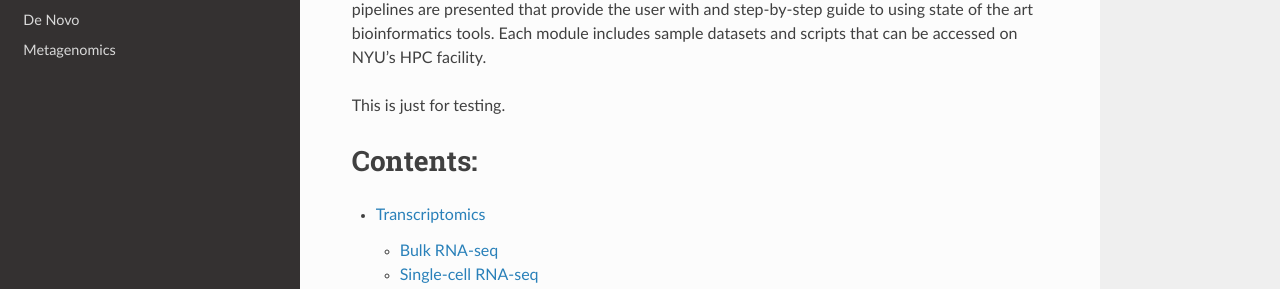
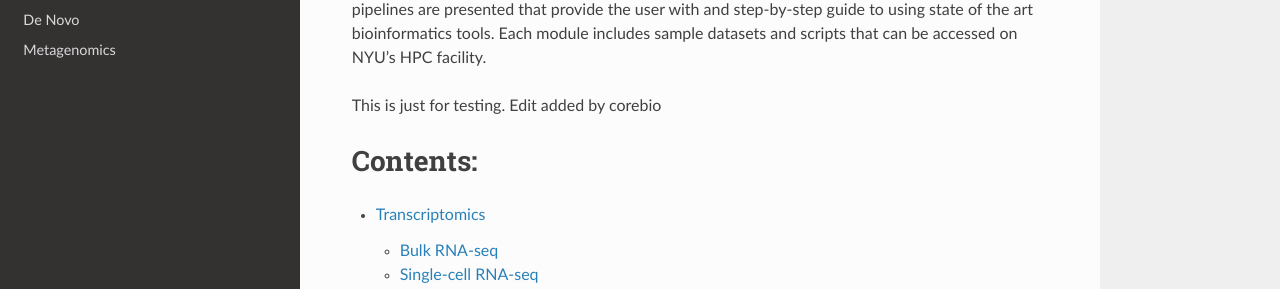
Before and after one commit to learn-gencore/learn-gencore, a Sphinx documentation site: the page built from source/index.rst, in a window 1280 px wide and 1270 px high. Shown: the part 234-523 px from the top of the window. Built offline with Sphinx 7.4.7 and the Read the Docs theme 3.1.0, drawn with Linux system fonts in a browser that asks for light colours.

Commit message:
Added corebio

```diff
--- a/source/index.rst
+++ b/source/index.rst
@@ -5,7 +5,7 @@ This resource has been has been generated by the Bioinformatics team at NYU Cent
 The modules included in this resources are designed to provide hands on experience with analyzing next generation sequencing. Standard pipelines are presented that provide the user with and step-by-step guide to using state of the art bioinformatics tools. Each module includes sample datasets and scripts that can be accessed on NYU’s HPC facility.
 
 This is just for testing.
-
+Edit added by corebio
 
 Contents:
 =========
```
